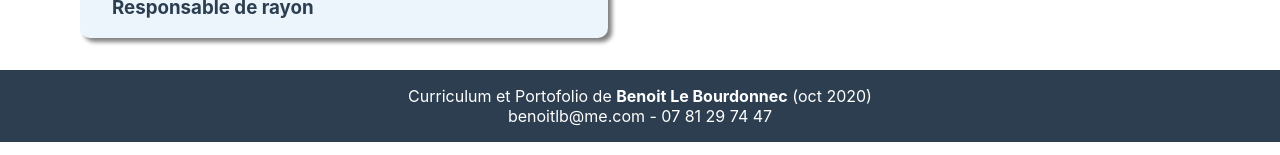
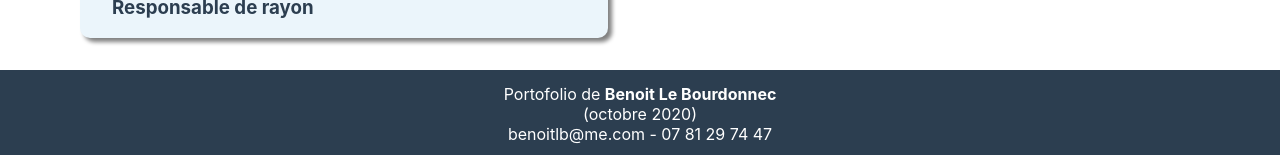
Before and after one commit to Benoit2109/curriculum, a React (Create React App) app: page / in a window 1280 px wide. Shown: the part 2957-3112 px from the top of the page. Built offline with nearby package versions, Linux system fonts and the light colour scheme.

Commit message:
footer fix

```diff
--- a/src/components/footer.css
+++ b/src/components/footer.css
@@ -8,7 +8,8 @@
   align-items:center;
   font-size: 0.8rem;
   margin:0;
-  height:5vh;
+  height:7vh;
+
 }
 
 a{
@@ -17,6 +18,8 @@ a{
     text-decoration:none;
 }
 
+
+
 @media (min-width:768px){
   .footer{
     font-size:1rem;
--- a/src/components/footer.jsx
+++ b/src/components/footer.jsx
@@ -4,8 +4,9 @@ import './Footer.css';
 
 const Footer = () => (
     <div className="footer">
-        <p>Curriculum et Portofolio de <a href="https://github.com/Benoit2109?tab=repositories"> Benoit Le Bourdonnec</a> (oct 2020)</p>
-        <p>benoitlb@me.com - 07 81 29 74 47</p>
+        <p className="footerInfo">Portofolio de <a href="https://github.com/Benoit2109?tab=repositories"> Benoit Le Bourdonnec</a></p>
+        <p>(octobre 2020)</p>
+        <p className="footerInfo">benoitlb@me.com - 07 81 29 74 47</p>
     </div>
 )
 
```
